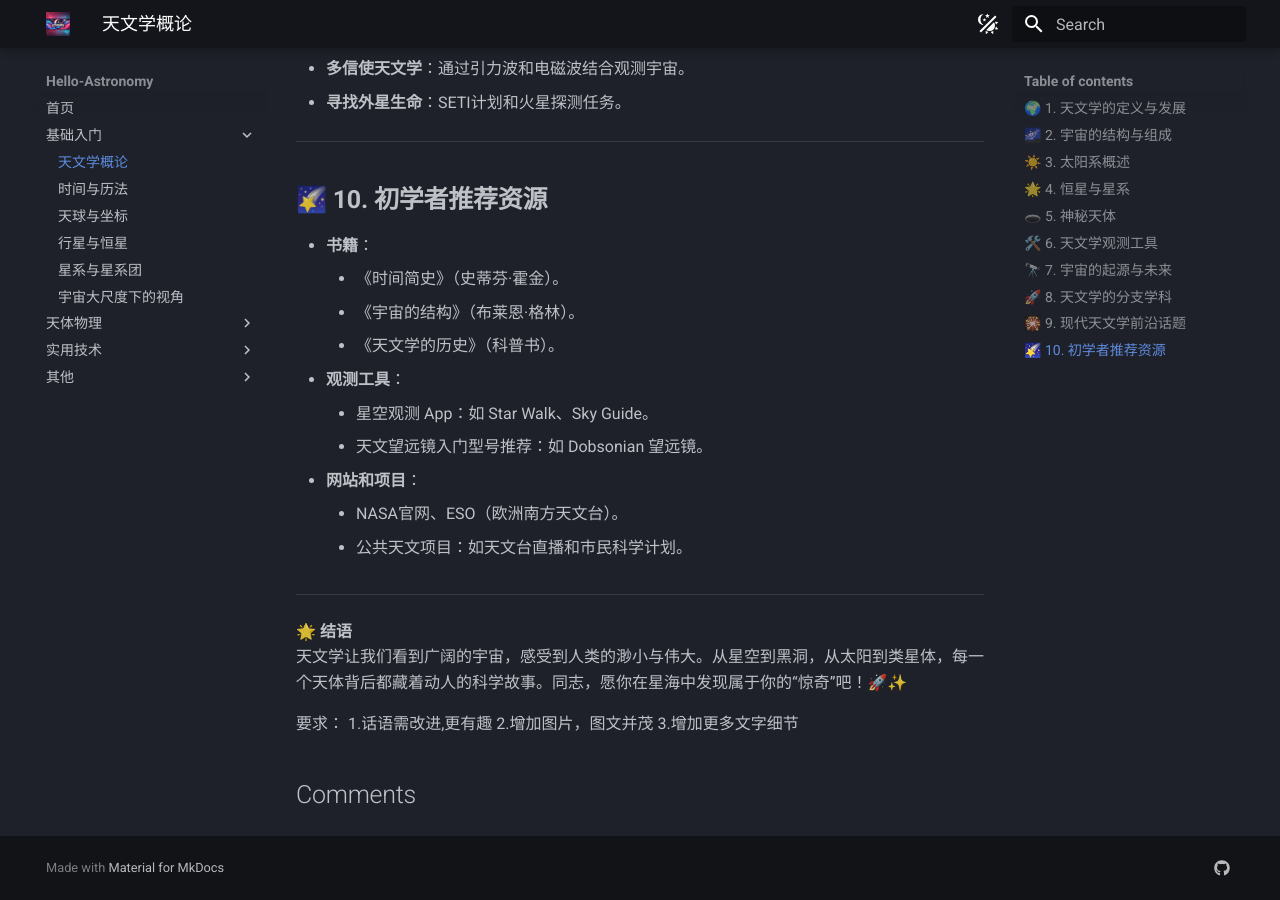
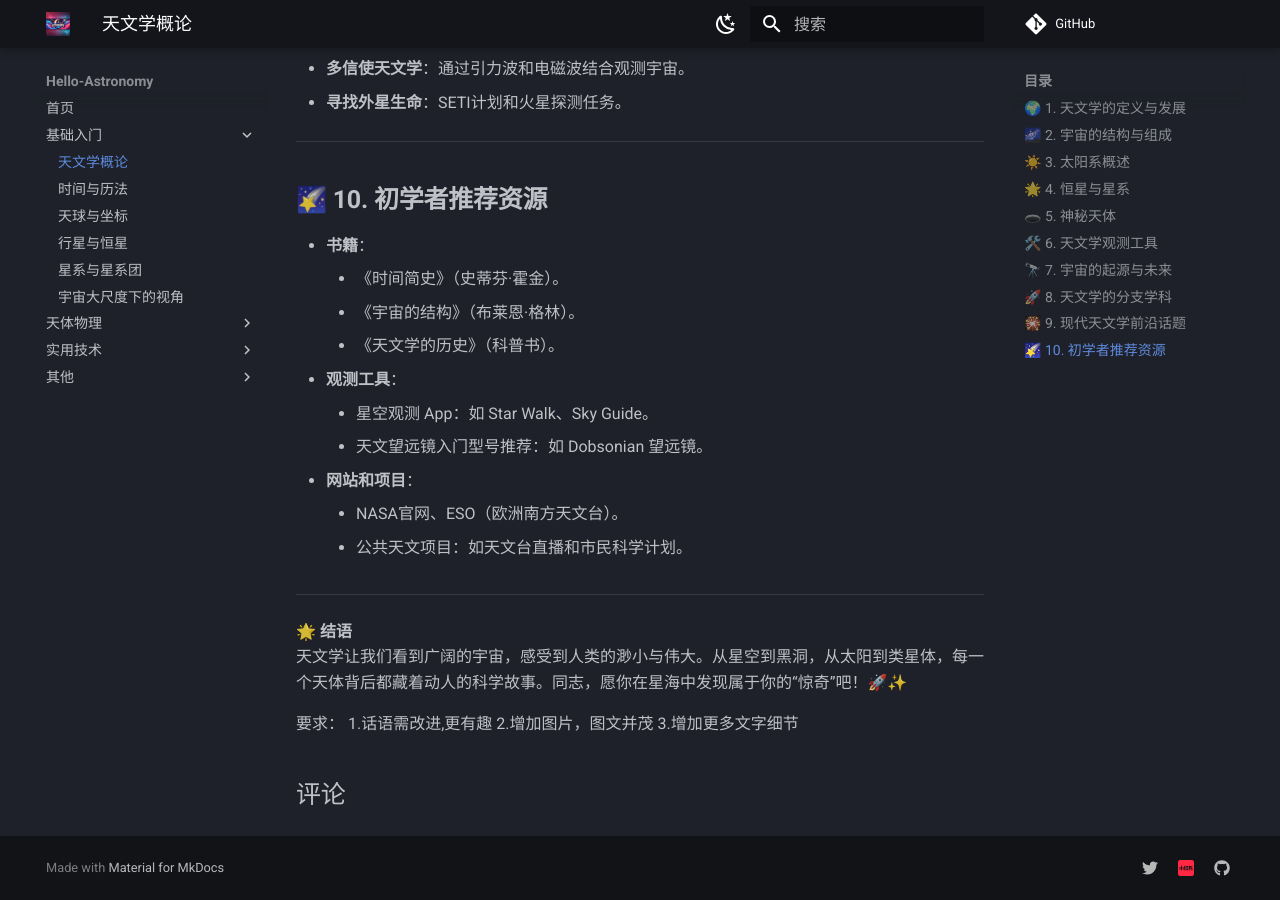
Before and after one commit to brokenstring314/Hello-Astronomy, an MkDocs documentation site: the page built from docs/basic/astronomy_overview.md, in a window 1280 px wide and 900 px high, scrolled down 3059 px. Built offline with MkDocs 1.6.1 and Material for MkDocs 9.7.7, drawn with Linux system fonts in a browser that asks for light colours; comment, search, counter and statistics services are not loaded.

Commit message:
加了些链接
恬不知耻的加了些链接，我乃厚颜无耻之人，把仓库那图标移上去了

```diff
--- a/mkdocs.yml
+++ b/mkdocs.yml
@@ -1,31 +1,43 @@
-site_name: Hello-Astronomy
-site_description: 探索有趣的旅程
-site_author: Xia0-0
+# 项目信息 / Project information
+site_name: Hello-Astronomy  # 网站名称
+site_description: 探索有趣的旅程  # 网站描述
+site_author: Xia0-0  # 作者署名
 
+# 仓库信息 / Repository
+repo_url: https://github.com/Xia0-0/Hello-Astronomy
+repo_name: GitHub
+
+# 自定义配置部分 / Configuration
 theme:
   name: material
-  custom_dir: docs/overrides  #主要是这一行
-  favicon: assets/images/favicon1.ico
-  logo: assets/images/logo.png
-  palette:
-    - scheme: slate
-      primary: black
-      accent: teal
-      toggle:
-        icon: material/theme-light-dark
-        name: 长夜漫漫
+  custom_dir: docs/overrides  # 自定义主题目录，用于覆盖默认样式
+  language: zh
+  favicon: assets/images/favicon.ico  # 网站图标
+  logo: assets/images/logo.png  # 网站 Logo
+
+  palette:  # 调色板配置
+    - scheme: slate  # 深色模式
+      primary: black  # 主色调
+      accent: teal  # 强调色
+      toggle:  # 深浅模式切换按钮
+        icon: material/weather-night  # 夜空主题图标
+        name: 长夜漫漫  # 提示文字
     - scheme: light
       primary: white
       accent: teal
       toggle:
-        icon: material/theme-light-dark
+        icon: material/weather-sunny
         name: 旭日东升
 
 extra:
-  site_url: hello-astronomy.com
-  social:
+  site_url: https://hello-astronomy.com  # 网站 URL
+  social:  # 社交链接配置
+    - icon: fontawesome/brands/twitter  # Twitter 图标
+      link: https://x.com/Xia0_0_G  # Twitter 链接
+    - icon: xiaohongshu # 自定义小红书图标
+      link: https://xiaohongshu.com/user/profile/65ccd77a0000000005033d02
     - icon: fontawesome/brands/github
-      link: https://github.com/Xia0-0
+      link: https://github.com/Hello-Astronomy
 
 
 nav:
```
Also changed, not shown: docs/index.md (+3 -3 lines), docs/assets/images/starry_sky.png (deleted), docs/assets/images/starry_sky1.png (deleted), docs/overrides/.icons/xiaohongshu.svg (added), docs/overrides/assets/css/index.css (added), docs/overrides/assets/images/29f86a7a-6dbd-4ad9-9e97-309fc4f2673a.webp (renamed from docs/assets/images/29f86a7a-6dbd-4ad9-9e97-309fc4f2673a.webp), docs/overrides/assets/images/c5466e36-8d39-444f-bf79-114050567769.webp (renamed from docs/assets/images/c5466e36-8d39-444f-bf79-114050567769.webp), docs/overrides/assets/images/favicon.ico (renamed from docs/assets/images/favicon1.ico), docs/overrides/assets/images/logo.png (renamed from docs/assets/images/logo.png), docs/overrides/assets/images/logo.webp (renamed from docs/assets/images/logo.webp), docs/overrides/assets/images/starry_sky.jpg (renamed from docs/assets/images/starry_sky.jpg), 5 other files.
